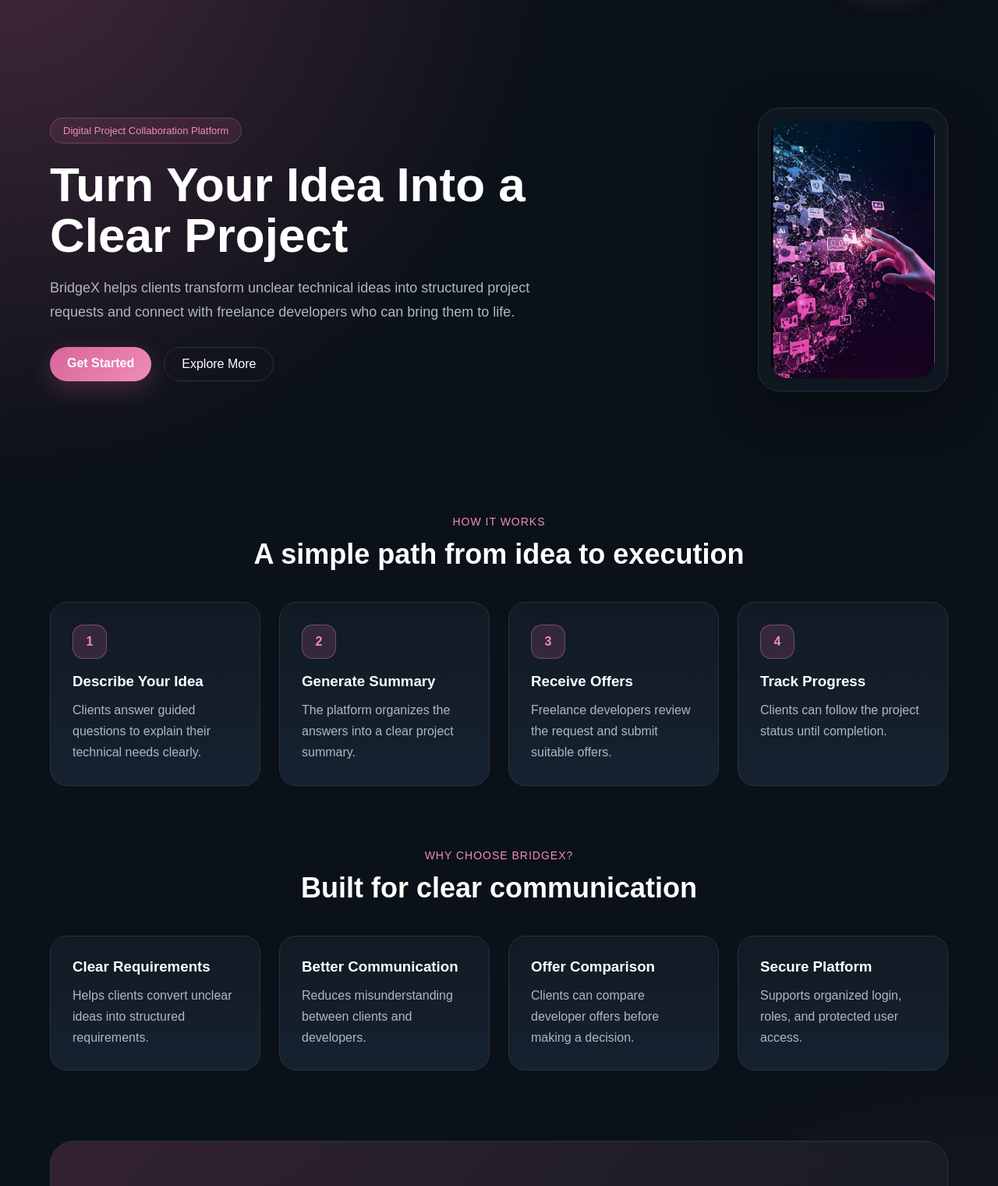
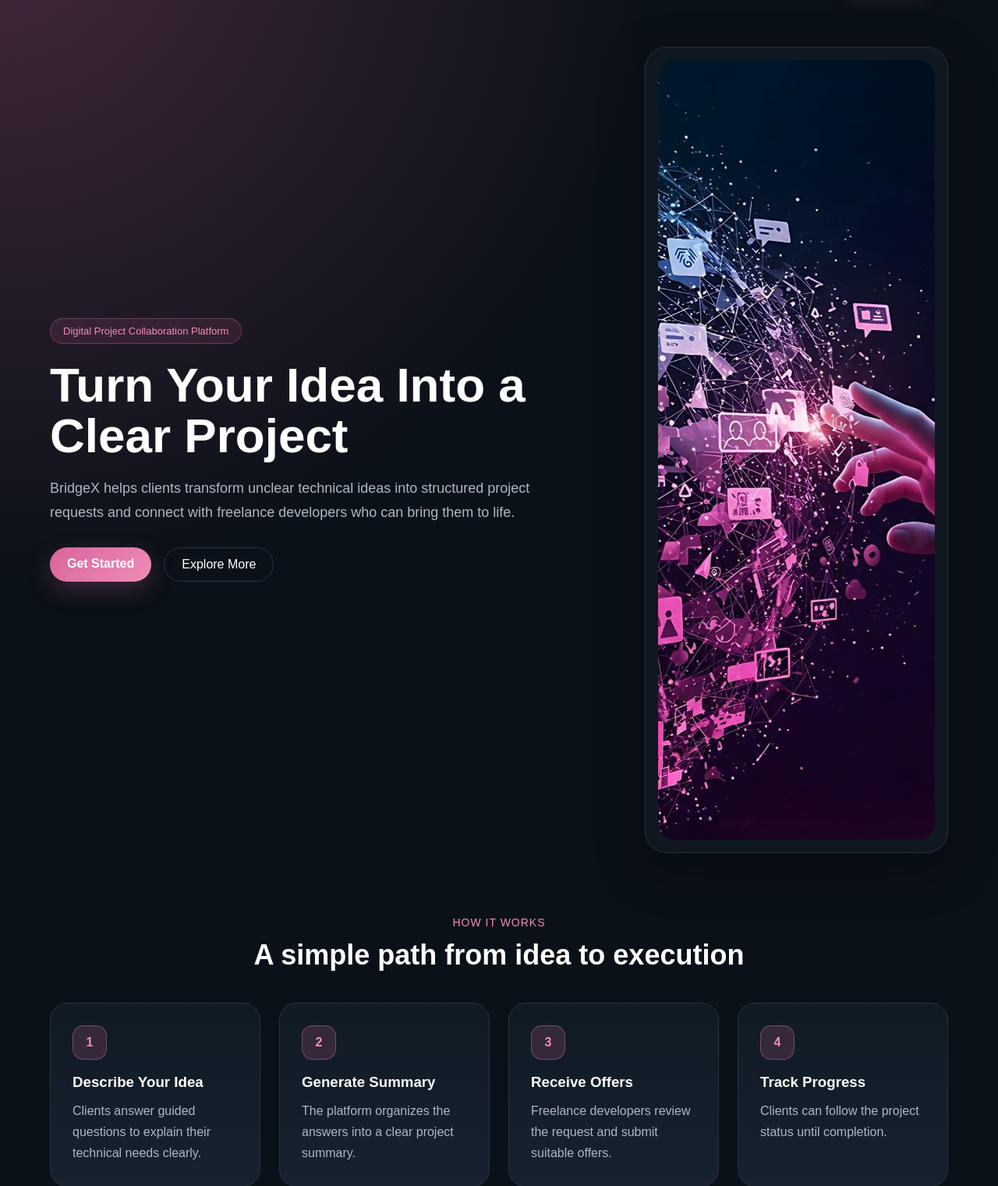
Before and after one commit to reemas999888-commits/bridgex_wep_platform, a PHP site: page / in a window 1280 px wide. Shown: the part 98-1619 px from the top of the page at 78% size. Run offline with PHP 8.4, Linux system fonts and the light colour scheme.

Commit message:
new update

```diff
--- a/assets/css/style.css
+++ b/assets/css/style.css
@@ -184,7 +184,7 @@ main {
 
 
 .hero-image-card {
-    max-width: 460px;
+    max-width: 1100px;
     justify-self: end;
     background: rgba(17, 26, 36, 0.72);
     border: 1px solid var(--border-color);
@@ -195,7 +195,7 @@ main {
 
 .hero-image-card img {
     width: 100%;
-    height: 330px;
+    height: 1000px;
     object-fit: cover;
     border-radius: 22px;
     display: block;
```
